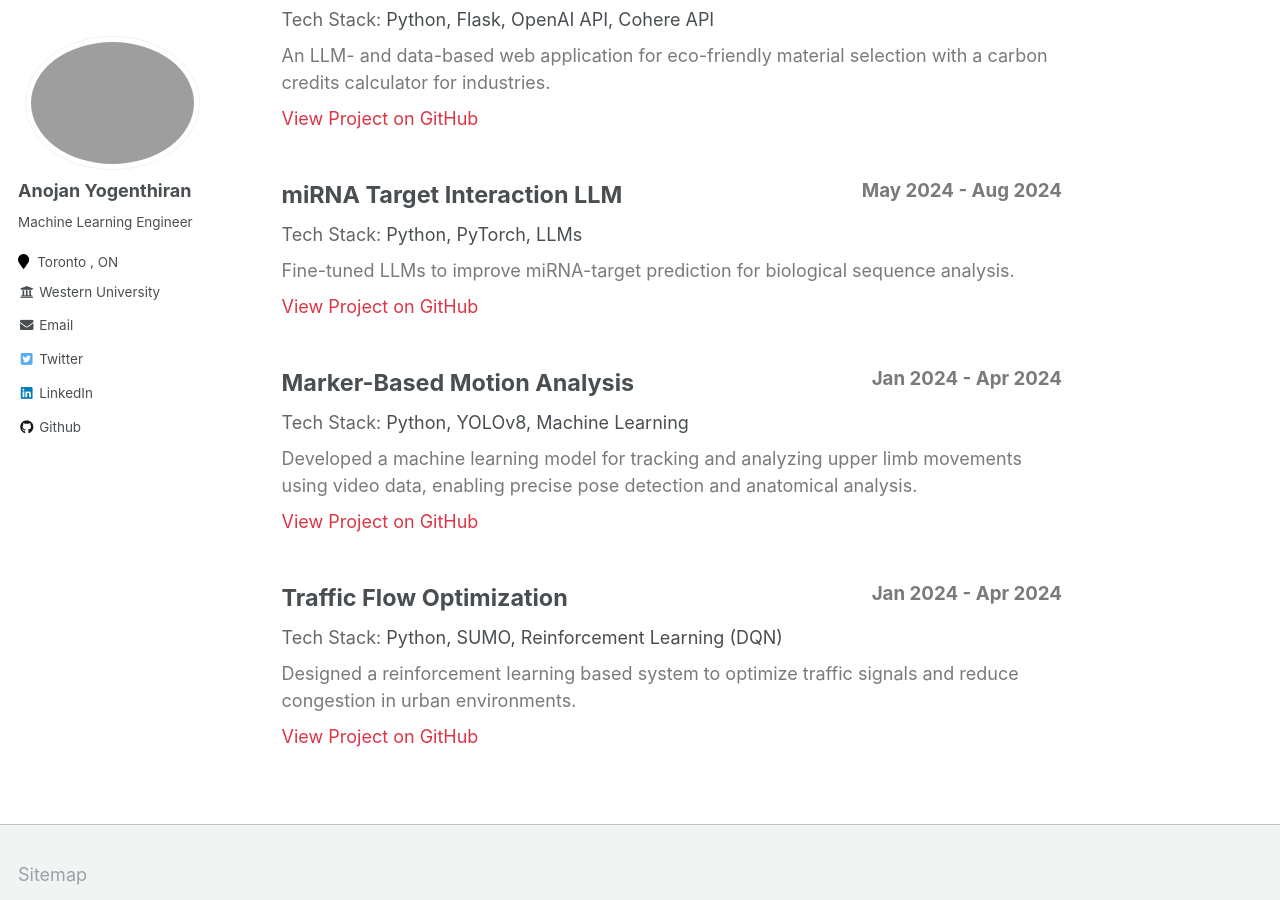
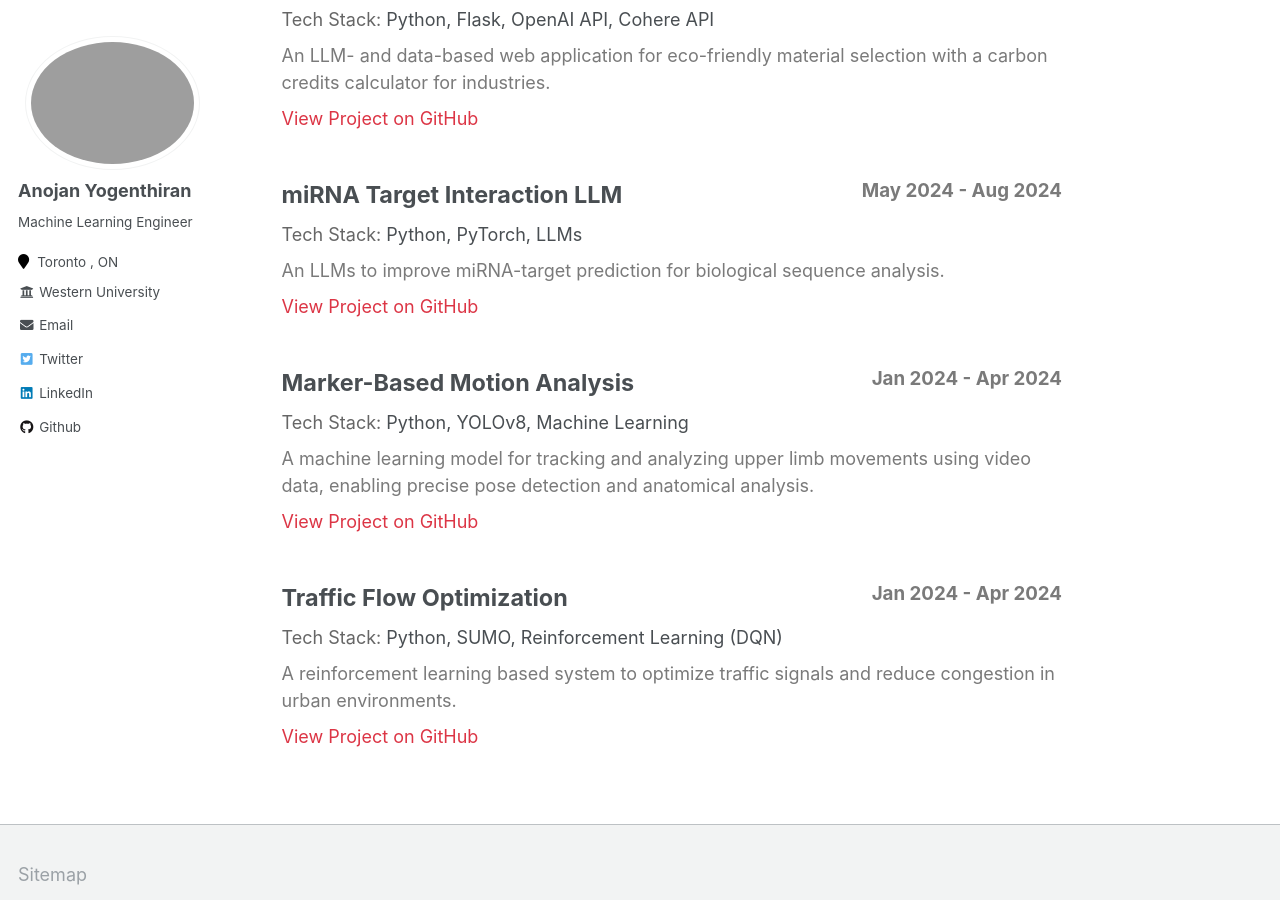
Before and after one commit to ayogenthiran/ayogenthiran.github.io, a Jekyll site: the page built from _pages/projects.md, in a window 1280 px wide and 900 px high, scrolled down 495 px. Built offline with Jekyll 4.4.1, drawn with Linux system fonts in a browser that asks for light colours.

Commit message:
Update project decscrption

```diff
--- a/_pages/projects.md
+++ b/_pages/projects.md
@@ -55,7 +55,7 @@ Updated October 2024.
       <span>Tech Stack:</span> Python, PyTorch, LLMs
     </div>
     <div class="project-description">
-      Fine-tuned LLMs to improve miRNA-target prediction for biological sequence analysis.
+      An LLMs to improve miRNA-target prediction for biological sequence analysis.
     </div>
     <div class="project-link">
       <a href="https://github.com/ayogenthiran/miRNA-Target-LLM">View Project on GitHub</a>
@@ -73,7 +73,7 @@ Updated October 2024.
       <span>Tech Stack:</span> Python, YOLOv8, Machine Learning
     </div>
     <div class="project-description">
-      Developed a machine learning model for tracking and analyzing upper limb movements using video data, enabling precise pose detection and anatomical analysis.
+      A machine learning model for tracking and analyzing upper limb movements using video data, enabling precise pose detection and anatomical analysis.
     </div>
     <div class="project-link">
       <a href="https://github.com/ayogenthiran/MarkerBasedMotionAnalysis">View Project on GitHub</a>
@@ -91,7 +91,7 @@ Updated October 2024.
       <span>Tech Stack:</span> Python, SUMO, Reinforcement Learning (DQN)
     </div>
     <div class="project-description">
-      Designed a reinforcement learning based system to optimize traffic signals and reduce congestion in urban environments.
+      A reinforcement learning based system to optimize traffic signals and reduce congestion in urban environments.
     </div>
     <div class="project-link">
       <a href="https://github.com/ayogenthiran/traffic-flow-optimization">View Project on GitHub</a>
```
